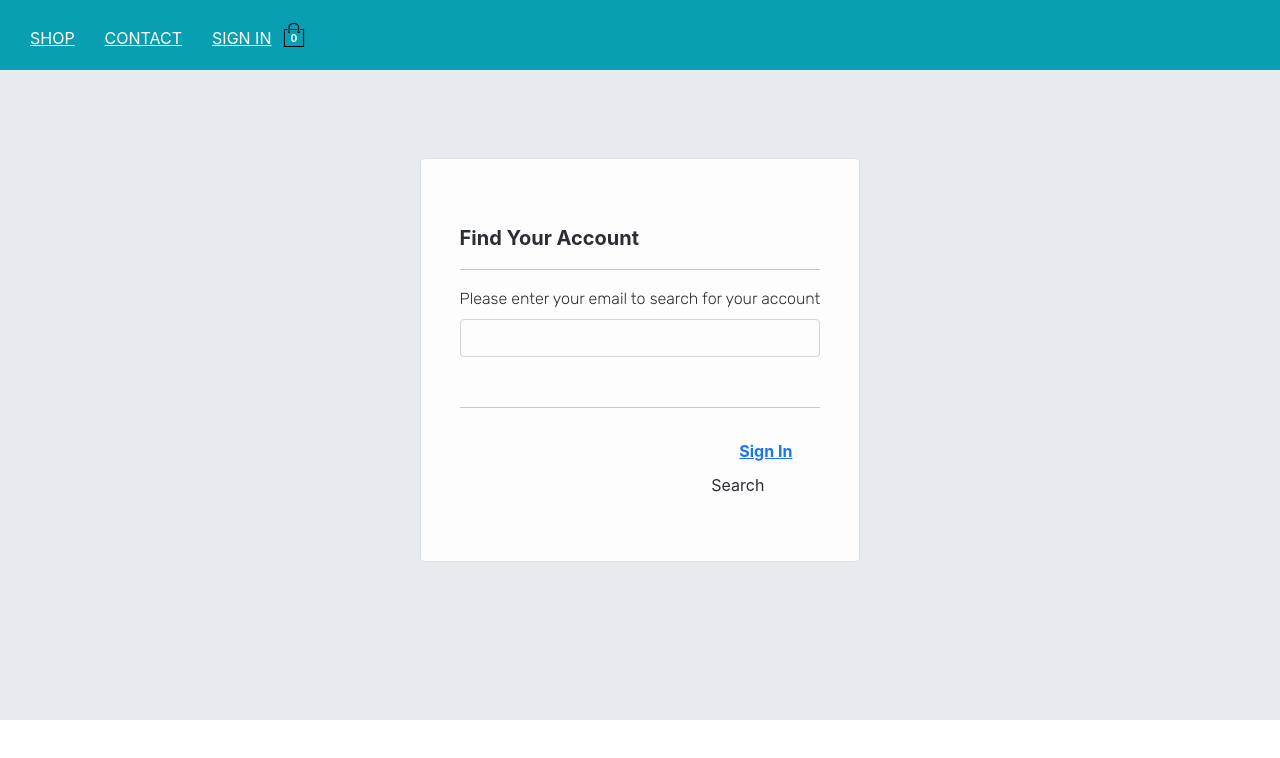
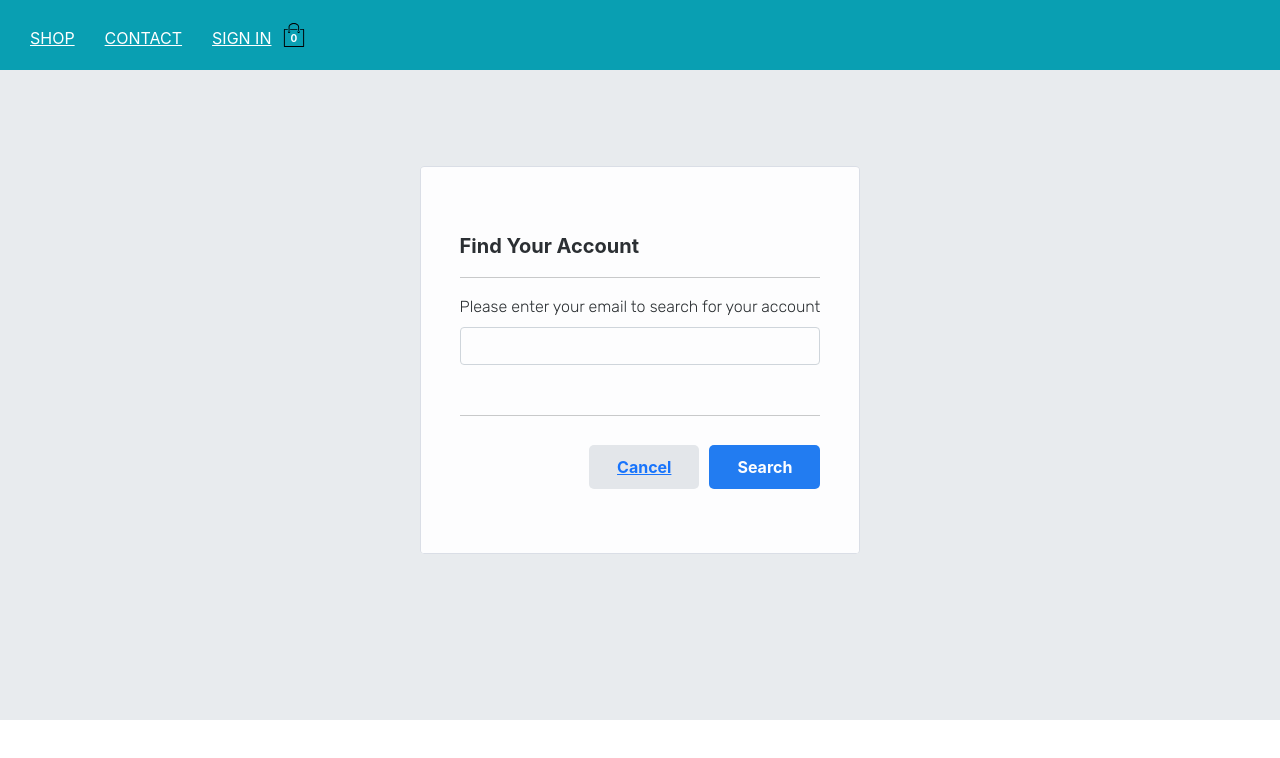
Before and after one commit to daviddang1216/Frontend-ClothingShop, a React (Create React App) app: page /auth/resetpassword in a window 1280 px wide. Shown: the top 758 px of the page. Built offline with nearby package versions, Linux system fonts and the light colour scheme; no server answers.

Commit message:
reset-password

```diff
--- a/src/App.js
+++ b/src/App.js
@@ -1,4 +1,3 @@
-import logo from "./logo.svg";
 import CustomNavbar from "./components/Navbar/Navbar";
 import HomePage from "./components/Homepage/HomePage.component";
 // import Navbar from './Components/Navbar/Navbar.component'
--- a/src/components/auth/reset-password/reset-password.component.jsx
+++ b/src/components/auth/reset-password/reset-password.component.jsx
@@ -1,26 +1,34 @@
 import React, { useState } from 'react';
 import { Link } from 'react-router-dom';
-import axiosInstance from '../../../utils/axios';
 import CustomButton from '../../custom-button/custom-button.component';
 import FormInput from '../../form-input/form-input.component';
+import axiosInstance from '../../../utils/axios';
 import {
   Container,
   FooterContainer,
   MainContainer,
   ResetContainer,
 } from './reset-password.styles';
+import { renderErrorMessage } from '../../../utils/helpers';
 const ResetPassword = () => {
   const [email, setEmail] = useState('');
-  const [isFound, setIsFound] = useState(false);
+  const [err, setErr] = useState('');
+  const [isSucceeded, setIsSucceeded] = useState(false);
   const handleChange = (event) => {
     setEmail(event.target.value);
   };
-
-  const handleClickSearch = async (event) => {
-    const response = await axiosInstance.post('/user/sendNewPasswordToEmail', {
+  const handleSubmit = async (event) => {
+    event.preventDefault();
+    setErr(false);
+    const res = await axiosInstance.post('/user/sendNewPasswordToEmail', {
       email,
     });
-    console.log('response here', response);
+    console.log(res);
+    if (res.success) {
+      setIsSucceeded(true);
+    } else {
+      setErr(res.message);
+    }
   };
   return (
     <Container>
@@ -28,6 +36,16 @@ const ResetPassword = () => {
         <div style={{ fontSize: 20, fontWeight: 'bold' }}>
           Find Your Account
         </div>
+        {err && (
+          <div class="alert alert-danger" role="alert">
+            {renderErrorMessage(err)}
+          </div>
+        )}
+        {isSucceeded && (
+          <div class="alert alert-success" role="alert">
+            Check your mail to receive new password
+          </div>
+        )}
         <hr />
         <MainContainer>
           <FormInput
@@ -41,18 +59,11 @@ const ResetPassword = () => {
 
         <hr />
         <FooterContainer>
-          <form>
-            <CustomButton>
-              <Link to="/auth/signin">Sign In</Link>
+          <form onSubmit={handleSubmit}>
+            <CustomButton color="grey">
+              <Link to="/">Cancel</Link>
             </CustomButton>
-            <div
-              onClick={() => {
-                handleClickSearch();
-              }}
-              color="blue"
-            >
-              Search
-            </div>
+            <CustomButton color="blue">Search</CustomButton>
           </form>
         </FooterContainer>
       </ResetContainer>
--- a/src/components/share/loading/Loading.component.jsx
+++ b/src/components/share/loading/Loading.component.jsx
@@ -5,9 +5,9 @@ import { faSpinner } from "@fortawesome/free-solid-svg-icons";
 const Loading = () => {
   return (
     <div className="my-3 d-flex flex-column justify-content-center">
-      <FontAwesomeIcon icon={faSpinner} spin />
+      {/* <FontAwesomeIcon icon={faSpinner} spin />
       <img src="/logo192.png" alt="" />
-      <p>Loading ...</p>
+      <p>Loading ...</p> */}
     </div>
   );
 };
```
